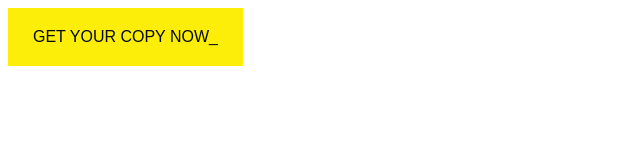
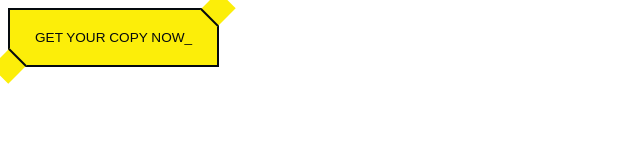
Before and after one commit to MatheusAraujoSouza/FrontEndTrainig, a plain HTML site: page Traning-4-new-button-cyberpunk/inde.html in a window 1280 px wide. Shown: the whole page, without its empty margins (0-640 px from the left). Drawn offline with Linux system fonts and the light colour scheme; a web font is replaced by a local one.

```diff
--- /dev/null
+++ b/Trainig-5-new-method-button-cyberpunk/style.css
@@ -0,0 +1,185 @@
+
+:root {
+  --yellow-color: #fcee09;
+  --red-color: #ff003c;
+  --black-color: #050a0e;
+  --blue-color: #00f0ff;
+  --white-color: #fafafa;
+  --purple-color: #7207EF;
+}
+
+.btn {
+    width: 230px;
+    height: 60px;
+    border: 0;
+    outline: none;
+    background-color: var(--black-color);
+    cursor: pointer;
+    position: relative;
+    font-family: Impact, Haettenschweiler, 'Arial Narrow Bold', sans-serif, sans-serif;
+    font-size: 1.5rem;
+    text-transform: uppercase;
+    color: var(--white-color);
+    clip-path: polygon(92% 0, 100% 25%, 100% 100%, 8% 100%, 0% 75%, 0 0);
+    z-index: 1;
+}
+
+.btn__content {
+  display: flex;
+  align-items: center;
+  justify-content: center;
+  position: absolute;
+  top: 2px;
+  left: 2px;
+  right: 2px;
+  bottom: 2px;
+  background-color: var(--purple-color);
+  clip-path: polygon(92% 0, 100% 25%, 100% 100%, 8% 100%, 0% 75%, 0 0);
+}
+
+
+.btn__label {
+  font-size: .40rem;
+  position: absolute;
+  bottom: -1px;
+  right: 8%;
+  padding: 0 5px;
+  background-color: var(--purple-color);
+  z-index: 3;
+  border-left: 1px solid var(--blue-color);
+}
+
+.btn__glitch {
+  display: none;
+  position: absolute;
+  top: 0;
+  left: 0;
+  width: 100%;
+  height: 100%;
+  background-color: #02d8f3;
+  filter: drop-shadow(-2px 3px #67e3f3) drop-shadow(-1px -3px #02d8f3) drop-shadow(2px 1px #02d8f3);
+}
+
+
+
+.btn:hover .btn__glitch,
+.btn:hover .btn__content::after,
+.btn:focus .btn__glitch,
+.btn:focus .btn__content::after {
+  display: block;
+  animation: glitch-animation 2s linear 0s infinite;
+}
+
+/* secret trick */
+@keyframes glitch-animation {
+  0% {
+    opacity: 1;
+    transform: translateZ(0);
+    clip-path: polygon(0 2%, 100% 2%, 100% 5%, 0 5%);
+  }
+
+  2% {
+    clip-path: polygon(0 78%, 100% 78%, 100% 100%, 0 100%);
+    transform: translate(-5px);
+  }
+
+  6% {
+    clip-path: polygon(0 78%, 100% 78%, 100% 100%, 0 100%);
+    transform: translate(5px);
+  }
+
+  8% {
+    clip-path: polygon(0 78%, 100% 78%, 100% 100%, 0 100%);
+    transform: translate(-5px);
+  }
+
+  9% {
+    clip-path: polygon(0 78%, 100% 78%, 100% 100%, 0 100%);
+    transform: translate(0);
+  }
+
+  10% {
+    clip-path: polygon(0 54%, 100% 54%, 100% 44%, 0 44%);
+    transform: translate3d(5px, 0, 0);
+  }
+
+  13% {
+    clip-path: polygon(0 54%, 100% 54%, 100% 44%, 0 44%);
+    transform: translateZ(0);
+  }
+
+  13.1% {
+    clip-path: polygon(0 0, 0 0, 0 0, 0 0);
+    transform: translate3d(5px, 0, 0);
+  }
+
+  15% {
+    clip-path: polygon(0 60%, 100% 60%, 100% 40%, 0 40%);
+    transform: translate3d(5px, 0, 0);
+  }
+
+  20% {
+    clip-path: polygon(0 60%, 100% 60%, 100% 40%, 0 40%);
+    transform: translate3d(-5px, 0, 0);
+  }
+
+  20.1% {
+    clip-path: polygon(0 0, 0 0, 0 0, 0 0);
+    transform: translate3d(5px, 0, 0);
+  }
+
+  25% {
+    clip-path: polygon(0 85%, 100% 85%, 100% 40%, 0 40%);
+    transform: translate3d(5px, 0, 0);
+  }
+
+  30% {
+    clip-path: polygon(0 85%, 100% 85%, 100% 40%, 0 40%);
+    transform: translate3d(-5px, 0, 0);
+  }
+
+  30.1% {
+    clip-path: polygon(0 0, 0 0, 0 0, 0 0);
+  }
+
+  35% {
+    clip-path: polygon(0 63%, 100% 63%, 100% 80%, 0 80%);
+    transform: translate(-5px);
+  }
+
+  40% {
+    clip-path: polygon(0 63%, 100% 63%, 100% 80%, 0 80%);
+    transform: translate(5px);
+  }
+
+  45% {
+    clip-path: polygon(0 63%, 100% 63%, 100% 80%, 0 80%);
+    transform: translate(-5px);
+  }
+
+  50% {
+    clip-path: polygon(0 63%, 100% 63%, 100% 80%, 0 80%);
+    transform: translate(0);
+  }
+
+  55% {
+    clip-path: polygon(0 10%, 100% 10%, 100% 0, 0 0);
+    transform: translate3d(5px, 0, 0);
+  }
+
+  60% {
+    clip-path: polygon(0 10%, 100% 10%, 100% 0, 0 0);
+    transform: translateZ(0);
+    opacity: 1;
+  }
+
+  60.1% {
+    clip-path: polygon(0 0, 0 0, 0 0, 0 0);
+    opacity: 1;
+  }
+
+  to {
+    clip-path: polygon(0 0, 0 0, 0 0, 0 0);
+    opacity: 1;
+  }
+}
--- a/Traning-4-new-button-cyberpunk/style.css
+++ b/Traning-4-new-button-cyberpunk/style.css
@@ -11,14 +11,38 @@
   display: flex;
   align-items: center;
   justify-content: center;
-  border: 0;
+  border: 2px solid var(--black-color);
+  outline: none;
   background-color: var(--yellow-color);
   color: var(--black-color);
-  outline: none;
   cursor: pointer;
   padding: 20px 25px;
   position: relative;
   font-family: Tomorrow, sans-serif;
-  font-size: 1rem;
+  font-size: .85rem;
   text-transform: uppercase;
 }
+
+.btn::before {
+  content: "";
+  width: 24px;
+  height: 24px;
+  position: absolute;
+  bottom: -14px;
+  left: -13px;
+  background-color: var(--yellow-color);
+  border-top: 2px solid var(--black-color);
+  transform: rotate(45deg);
+}
+
+.btn::after {
+  content: "";
+  width: 24px;
+  height: 24px;
+  position: absolute;
+  top: -14px;
+  right: -13px;
+  background-color: var(--yellow-color);
+  border-bottom: 2px solid var(--black-color);
+  transform: rotate(45deg);
+}
--- /dev/null
+++ b/testBefore-and-afeter/style.css
@@ -0,0 +1,48 @@
+:root {
+    --purple-color: #7207EF;
+    --red-color: #ff003c;
+    --white-color: #ffffff;
+    --blue-color: #00f0ff;
+    --black-color: #000000
+
+  }
+
+  .btn {
+    display: flex;
+    align-items: center;
+    justify-content: center;
+    border: 2px solid var(--black-color);
+    outline: none;
+    background-color: var(--purple-color);
+    color: var(--black-color);
+    cursor: pointer;
+    padding: 20px 25px;
+    position: relative;
+    font-family: Tomorrow, sans-serif;
+    font-size: .85rem;
+    text-transform: uppercase;
+  }
+
+  .btn::before {
+    content: "";
+    width: 24px;
+    height: 24px;
+    position: absolute;
+    bottom: -14px;
+    left: -13px;
+    background-color: var(--purple-color);
+    border-top: 2px solid var(--black-color);
+    transform: rotate(45deg);
+  }
+
+  .btn::after {
+    content: "";
+    width: 24px;
+    height: 24px;
+    position: absolute;
+    top: -14px;
+    right: -13px;
+    background-color: var(--purple-color);
+    border-bottom: 2px solid var(--black-color);
+    transform: rotate(45deg);
+  }
```
Also changed, not shown: Trainig-5-new-method-button-cyberpunk/index.html (added, +19 -0 lines), testBefore-and-afeter/index.html (added, +14 -0 lines).
